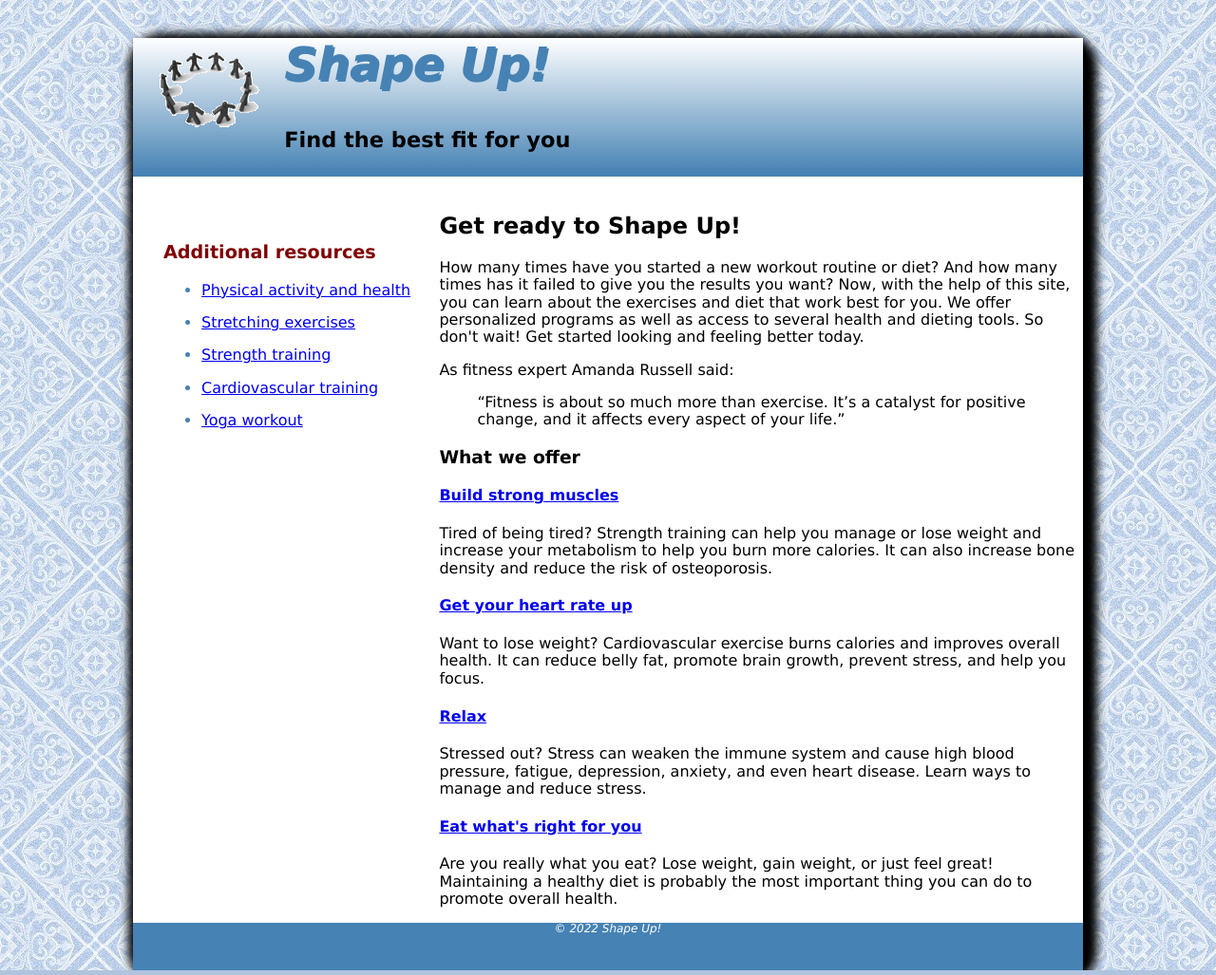
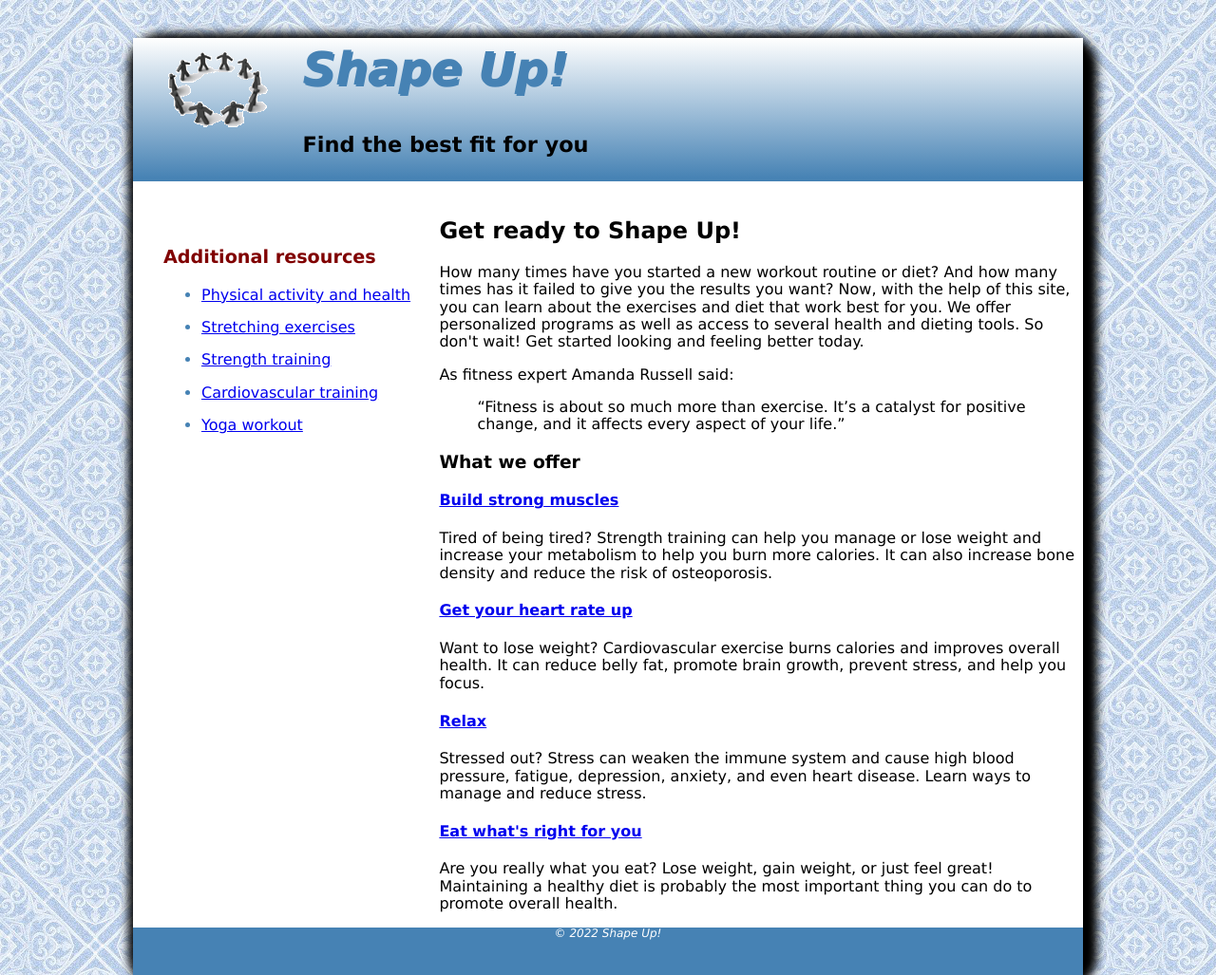
Before and after one commit to Emanouk65/shapeup, a plain HTML site: page index.html in a window 1280 px wide. Shown: the whole page at 95% size. Drawn offline with Linux system fonts and the light colour scheme.

Commit message:
Add files via upload

```diff
--- a/index.html
+++ b/index.html
@@ -14,7 +14,7 @@
 </head>
 
 <body>
-	<header class = "clearfix">
+	<header>
 		<!-- Place to put stuff in the header-->
 		<img src="images/shape_up_logo.png" alt="Logo Image">
 		<h2>Shape Up!</h2>
--- a/styles/main.css
+++ b/styles/main.css
@@ -5,6 +5,7 @@ body {
     font-family: Verdana, Geneva, Tahoma, sans-serif;
     font-size: 100%;
     border-color: steelblue;
+    max-height: 100%;
 
     background-color: white;
     justify-content: center;
@@ -17,10 +18,6 @@ body {
     content: "";
     clear: both;
     display: table;
-}
-header h2 h3 {
-    padding-top: 2em;
-    margin-top: 2em;
 }
 
 html {
@@ -47,8 +44,6 @@ header {
     border-bottom: 3px solid steelblue;
     background-image: linear-gradient(to bottom, white,steelblue);
 
-    padding-top: 0em;
-    margin-top: 0em;
 }
 
 
@@ -78,7 +73,11 @@ aside h3 {
 }
 
 
+
+
 header h2 {
+    padding-top: 5px;
+
     font-size: 250%;
     font-style: italic;
     color: steelblue;
@@ -88,7 +87,9 @@ header h2 {
 
 header img {
     float: left;
-    margin: 0 .5em;
+    padding: 0 1em;
+
+
 
 }
 
```
